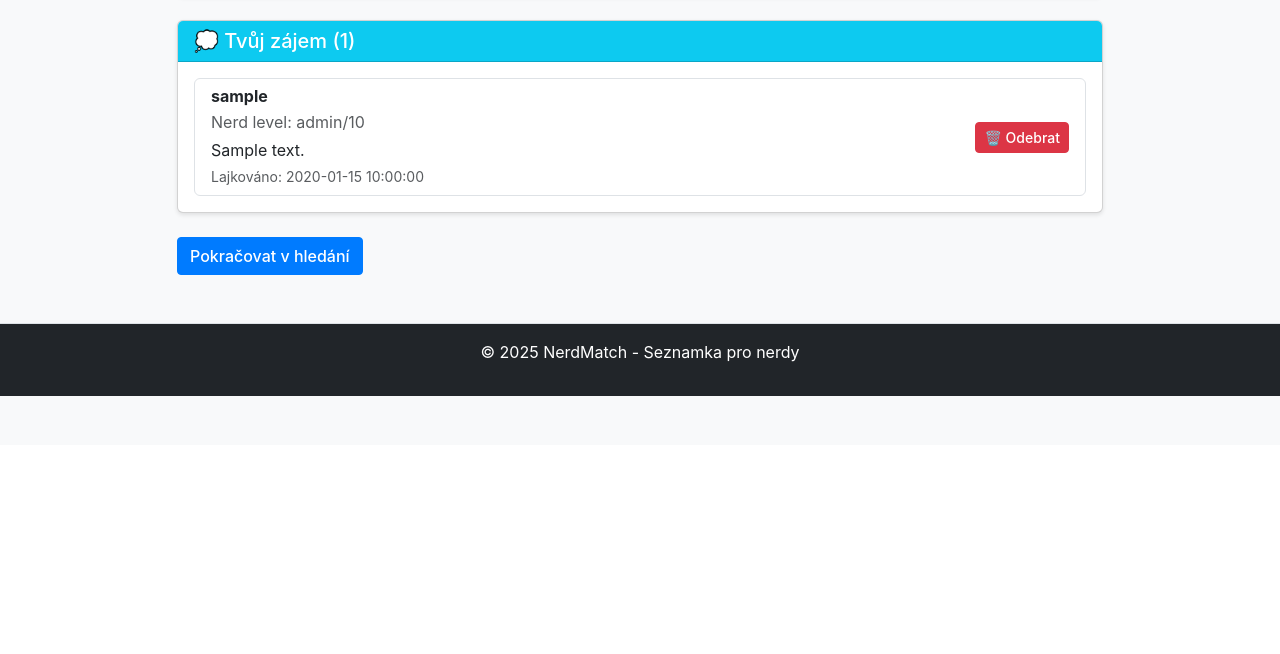
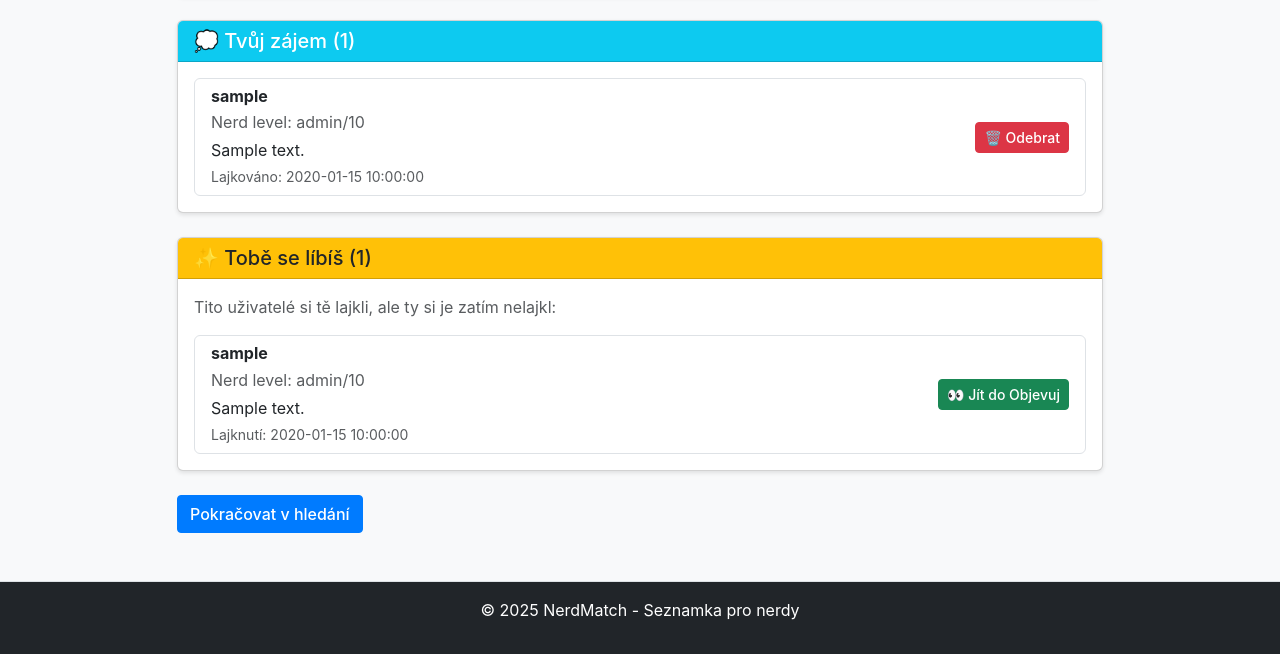
Before and after one commit to ChaoZavitkar/SZZVP, a Flask app: template code/templates/contacts/list.html in a window 1280 px wide. Shown: the part 355-1009 px from the top of the page. Before the commit the page ends 751 px from the top, so only its background shows below. Run offline with Flask 3, Linux system fonts and the light colour scheme; the template is opened without the code that fills it: most values are stand-ins (such as "Sample title", 1, 10 or a date in 2020).

Commit message:
Fix matching and filtering bugs in Discovery and Contacts
Fixed three critical bugs discovered during testing:

1. **Discovery Filtering Bug**: Filter by interests wasn't working correctly
   - Problem: Cypher query had conflicting aliases for 'interest'
   - Fix: Restructured query to separate interest filtering from interest collection
   - Result: Filtering by nerd_level and interests now works correctly

2. **Discovery Visibility Bug**: Profiles with received connections were hidden
   - Problem: Query excluded ALL connections, but should only exclude
     connections the user INITIATED (where user gave the like)
   - Fix: Changed query to only exclude INITIATED_CONNECTION relationships
   - Result: Users can see and potentially match with people who liked them

3. **Contacts Display Bug**: Contacts weren't properly categorized
   - Problem: Query didn't distinguish between "you liked them" vs "they liked you"
   - Fix: Added UNION with initiated_by flag to separate the two types
   - Added new section "Tobě se líbíš" for one-way interest from others
   - Result: Contacts properly shows:
     * Vzájemný zájem (mutual matches)
     * Tvůj zájem (you liked them)
     * Tobě se líbíš (they liked you)

Tests verified:
✅ Alice sees Bob under "Tvůj zájem" (she liked him)
✅ Alice sees Jiří under "Tobě se líbíš" (he liked her)
✅ Jiří sees Alice in discover without filter
✅ Jiří sees Bob when filtering by videohry
✅ All filtering combinations work correctly

Co-Authored-By: Claude Haiku 4.5 <noreply@anthropic.com>

```diff
--- a/code/templates/contacts/list.html
+++ b/code/templates/contacts/list.html
@@ -41,14 +41,13 @@
         </div>
         {% endif %}
 
-        <!-- Jednotranné zájmy -->
+        <!-- Tvůj jednostranný zájem -->
         {% if one_way_interests %}
         <div class="card mb-4">
             <div class="card-header bg-info text-white">
-                <h5 class="mb-0">💭 Tvůj zájem ({% if one_way_interests %}{{ one_way_interests|length }}{% endif %})</h5>
+                <h5 class="mb-0">💭 Tvůj zájem ({{ one_way_interests|length }})</h5>
             </div>
             <div class="card-body">
-                {% if one_way_interests %}
                 <div class="list-group">
                     {% for contact in one_way_interests %}
                     <div class="list-group-item">
@@ -72,15 +71,43 @@
                     </div>
                     {% endfor %}
                 </div>
-                {% else %}
-                <p class="text-muted">Zatím si nikdo nelíbí</p>
-                {% endif %}
+            </div>
+        </div>
+        {% endif %}
+
+        <!-- Jejich zájem na tobě -->
+        {% if admiring_you %}
+        <div class="card mb-4">
+            <div class="card-header bg-warning text-dark">
+                <h5 class="mb-0">✨ Tobě se líbíš ({{ admiring_you|length }})</h5>
+            </div>
+            <div class="card-body">
+                <p class="text-muted mb-3">Tito uživatelé si tě lajkli, ale ty si je zatím nelajkl:</p>
+                <div class="list-group">
+                    {% for contact in admiring_you %}
+                    <div class="list-group-item">
+                        <div class="row align-items-center">
+                            <div class="col-md-8">
+                                <h6 class="mb-1"><strong>{{ contact.nickname }}</strong></h6>
+                                <p class="text-muted mb-1">Nerd level: {{ contact.nerd_level }}/10</p>
+                                {% if contact.bio %}
+                                <p class="mb-0">{{ contact.bio[:100] }}{% if contact.bio|length > 100 %}...{% endif %}</p>
+                                {% endif %}
+                                <small class="text-muted d-block mt-1">Lajknutí: {{ contact.created_at }}</small>
+                            </div>
+                            <div class="col-md-4 text-end">
+                                <a href="/discover" class="btn btn-sm btn-success">👀 Jít do Objevuj</a>
+                            </div>
+                        </div>
+                    </div>
+                    {% endfor %}
+                </div>
             </div>
         </div>
         {% endif %}
 
         <!-- Prázdný stav -->
-        {% if not matches and not one_way_interests %}
+        {% if not matches and not one_way_interests and not admiring_you %}
         <div class="alert alert-info" role="alert">
             <h4 class="alert-heading">Žádné kontakty</h4>
             <p>Zatím nemáš žádné kontakty. <a href="{{ url_for('discover.discover') }}">Jdi objevovat nové profily!</a></p>
--- a/test_users.txt
+++ b/test_users.txt
@@ -8,3 +8,5 @@ bob@example.com | Bob123!@ | Bob | 6 | videohry, matematika
 STATUS: Alice si lajkla Boba, Bob se ještě nepřihlásil a nelajkl Alice (není match)
 
 # NOVÉ ÚČTY - doplňte tady:
+
+jiri@example.com | Jiri123!@
```
Also changed, not shown: code/routes/contacts.py (+27 -5 lines), code/routes/discover.py (+21 -10 lines).
